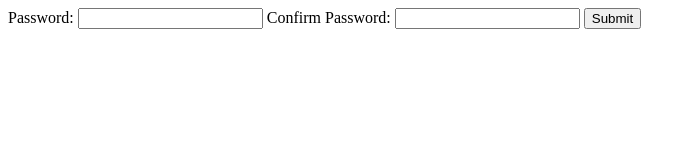
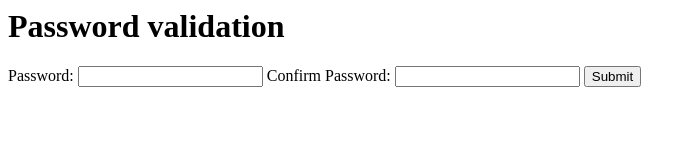
Before and after one commit to raritilabs/Linking-JS, a plain HTML site: page index.html in a window 1280 px wide. Shown: the whole page, without its empty margins (0-696 px from the left). Drawn offline with Linux system fonts and the light colour scheme.

Commit message:
added h1 tag

```diff
--- a/index.html
+++ b/index.html
@@ -3,6 +3,7 @@
  <script type="text/javascript" src="index.js"></script>
 </head>
 <body>
+    <h1> Password validation</h1>
  Password:
 <input type="password" id="Password" />
 Confirm Password:
```
